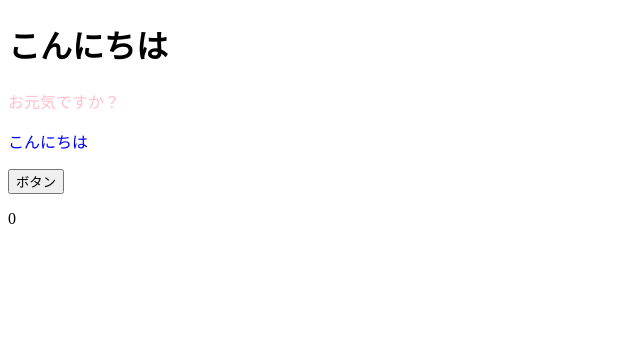
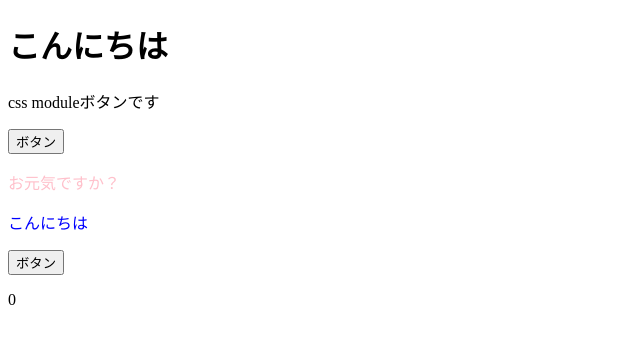
Before and after one commit to westtail/React_study_repository, a React (Create React App) app in the folder reactApp/react-sample/: page / in a window 1280 px wide. Shown: the top 344 px of the page, without its empty margins (0-640 px from the left). Built offline with nearby package versions, Linux system fonts and the light colour scheme.

Commit message:
ssaa Moduleの対応中

```diff
--- a/reactApp/react-sample/src/App.jsx
+++ b/reactApp/react-sample/src/App.jsx
@@ -1,6 +1,7 @@
 import { useState } from "react";
 import { useEffect } from "react";
 import { ColoredMessage } from "./components/ColoredMessage";
+import { CssModule } from "./CssModule";
 
 export const App = () => {
     const onClickButton = () => {
@@ -16,6 +17,7 @@ export const App = () => {
     return (
         <div>
             <h1>こんにちは</h1>
+            <CssModule></CssModule>
             <ColoredMessage color="pink">お元気ですか？</ColoredMessage>
             <ColoredMessage color="blue">こんにちは</ColoredMessage>
             <button onClick={onClickButton}>ボタン</button>
--- /dev/null
+++ b/reactApp/react-sample/src/CssModule.jsx
@@ -0,0 +1,10 @@
+import classes from "./CssModule.module.scss"
+
+export const CssModule = () => {
+    return (
+        <div className={"classes.container"}>
+            <p className={"classes.title"}>css moduleボタンです</p>
+            <button className={"classes.button"}>ボタン</button>
+        </div>
+    );
+};
--- /dev/null
+++ b/reactApp/react-sample/src/CssModule.module.scss
@@ -0,0 +1,9 @@
+.comtainer {
+    border: solid 1px #aaa;
+}
+.title {
+    color: #000;
+}
+.button {
+    background-color:  #222;
+}
```
